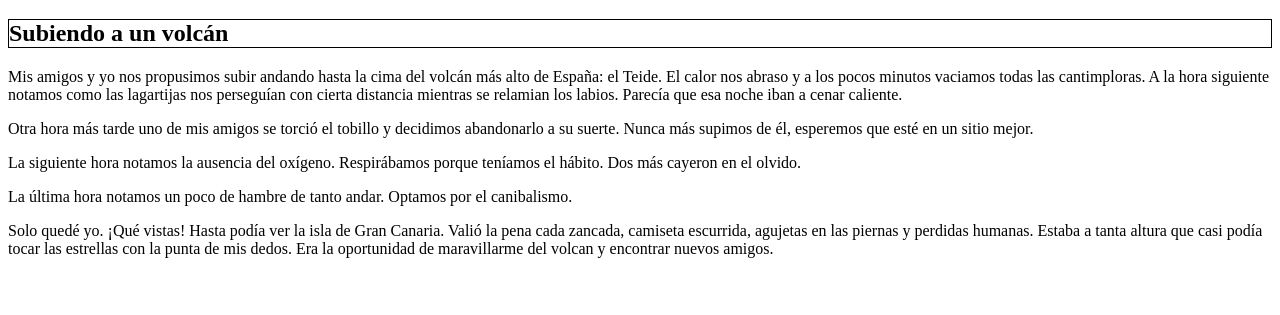
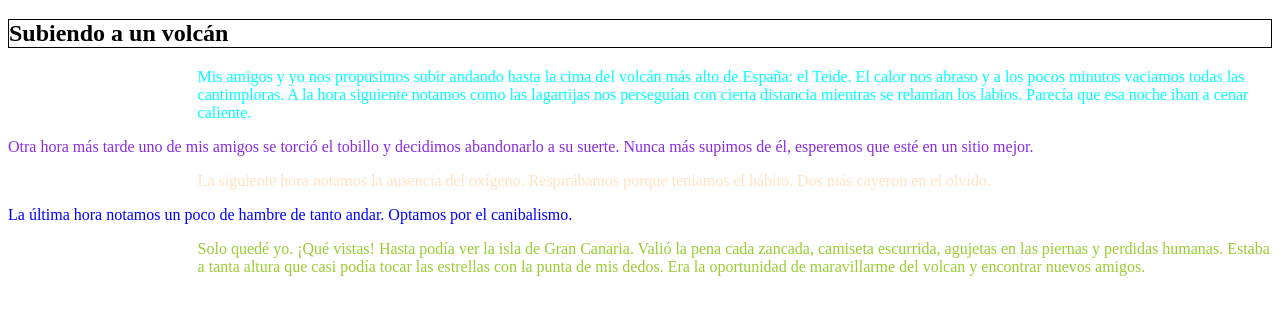
Before and after one commit to aina05mp/aina_web, a plain HTML site: page activitats/css/selectores/activitat2.html in a window 1280 px wide. Shown: the part 61-376 px from the top of the page. Drawn offline with Linux system fonts and the light colour scheme.

Commit message:
Update activitat2.html

```diff
--- a/activitats/css/selectores/activitat2.html
+++ b/activitats/css/selectores/activitat2.html
@@ -17,20 +17,43 @@
             border: 1px solid black;
         }
 
+        .primer {
+            color: aqua;
+            margin-left: 15%;
+        }
+
+        .segon {
+            color: blueviolet;
+        }
+
+        .tercer {
+            color: bisque;
+            margin-left: 15%;
+        }
+
+        .quart {
+            color: blue;
+        }
+
+        .cinque {
+            color: yellowgreen;
+            margin-left: 15%;
+        }
+
     </style>
 
     <h1>Tenerife (Islas Canarias)</h1>
 	<h2 class="volcan">Subiendo a un volcán</h2>
-	<p>Mis amigos y yo nos propusimos subir andando hasta la cima del volcán más alto de España: el Teide.
+	<p class="primer">Mis amigos y yo nos propusimos subir andando hasta la cima del volcán más alto de España: el Teide.
     El calor nos abraso y a los pocos minutos vaciamos todas las cantimploras. A la hora siguiente notamos
     como las lagartijas nos perseguían con cierta distancia mientras se relamian los labios. Parecía que
     esa noche iban a cenar caliente.</p>
-	<p>Otra hora más tarde uno de mis amigos se torció el tobillo y decidimos abandonarlo a su suerte. Nunca
+	<p class="segon">Otra hora más tarde uno de mis amigos se torció el tobillo y decidimos abandonarlo a su suerte. Nunca
     más supimos de él, esperemos que esté en un sitio mejor.</p>
-	<p>La siguiente hora notamos la ausencia del oxígeno. Respirábamos porque teníamos el hábito. Dos más
+	<p class="tercer">La siguiente hora notamos la ausencia del oxígeno. Respirábamos porque teníamos el hábito. Dos más
     cayeron en el olvido.</p>
-	<p>La última hora notamos un poco de hambre de tanto andar. Optamos por el canibalismo.</p>
-	<p>Solo quedé yo. ¡Qué vistas! Hasta podía ver la isla de Gran Canaria. Valió la pena cada zancada, camiseta
+	<p class="quart">La última hora notamos un poco de hambre de tanto andar. Optamos por el canibalismo.</p>
+	<p class="cinque">Solo quedé yo. ¡Qué vistas! Hasta podía ver la isla de Gran Canaria. Valió la pena cada zancada, camiseta
     escurrida, agujetas en las piernas y perdidas humanas. Estaba a tanta altura que casi podía tocar las
     estrellas con la punta de mis dedos. Era la oportunidad de maravillarme del volcan y encontrar nuevos amigos.</p>
 </body>
```
